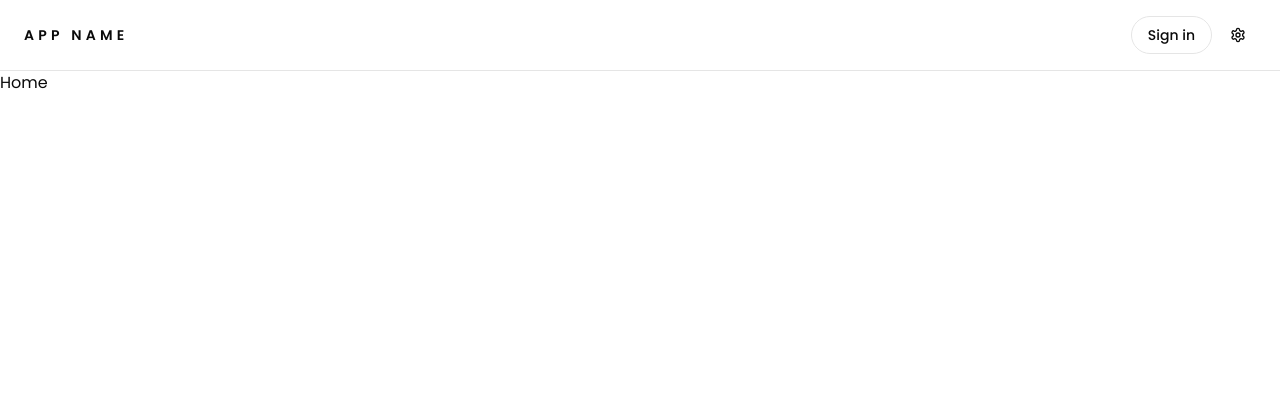
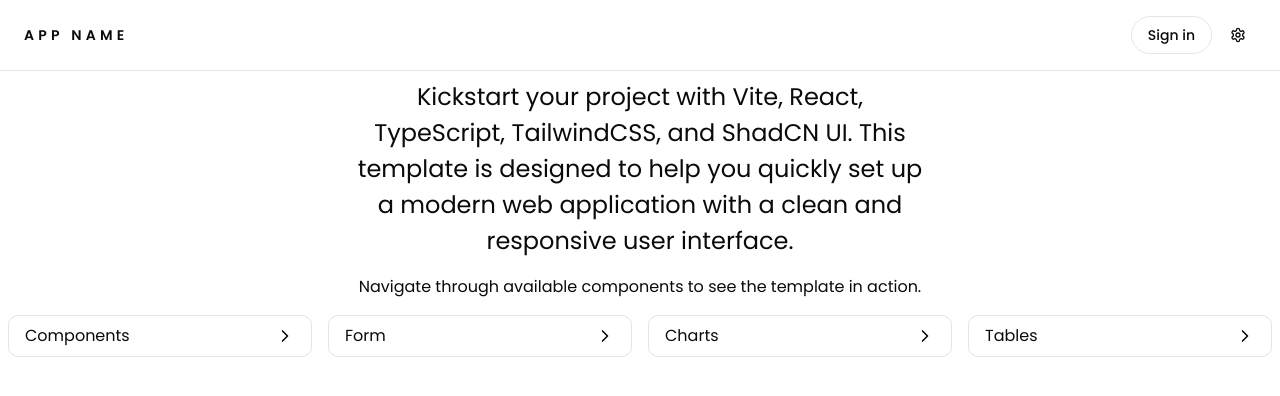
Before and after one commit to Nayakv46/react-boilerplate, a React (Vite) app: page / in a window 1280 px wide. Shown: the top 396 px of the page. Built offline with nearby package versions, Linux system fonts and the light colour scheme; no server answers.

Commit message:
Base homepage with preview pages structure

```diff
--- a/src/app/App.tsx
+++ b/src/app/App.tsx
@@ -14,6 +14,10 @@ const App = () => {
           <Route path="/" element={<Home />} />
           <Route path="/login" element={<Login />} />
           <Route path="/signup" element={<SignUp />} />
+          <Route path="/components" element={<Home />} />
+          <Route path="/form" element={<Home />} />
+          <Route path="/charts" element={<Home />} />
+          <Route path="/tables" element={<Home />} />
         </Routes>
       </BrowserRouter>
     </ThemeProvider>
--- a/src/components/Navbar/Navbar.tsx
+++ b/src/components/Navbar/Navbar.tsx
@@ -4,7 +4,7 @@ import { LuSettings } from "react-icons/lu";
 import PopoverWrapper from "../ui/shadcn/PopoverWrapper";
 import { useTheme } from "../ui/shadcn/theme-provider";
 import { Switch } from "../ui/shadcn/switch";
-// import { useEngagementsStore } from "@/stores/engagementsStore";
+// import { useEngagementsStore } from "@/stores/engagementsStore"; change to partner store
 
 const Navbar = () => {
   // const {
--- a/src/pages/Home/Home.tsx
+++ b/src/pages/Home/Home.tsx
@@ -1,7 +1,50 @@
-import React from "react";
+import { Link } from "react-router";
+import { ChevronRight } from "lucide-react";
 
 const Home = () => {
-  return <div>Home</div>;
+  return (
+    <div className="flex flex-col gap-4 p-2">
+      <h4 className="max-w-xl text-center mx-auto">
+        Kickstart your project with Vite, React, TypeScript, TailwindCSS, and
+        ShadCN UI. This template is designed to help you quickly set up a modern
+        web application with a clean and responsive user interface.
+      </h4>
+      <p className="max-w-xl text-center mx-auto">
+        Navigate through available components to see the template in action.
+      </p>
+
+      <div className="grid grid-cols-4 gap-4">
+        <Link
+          to="/components"
+          className="flex items-center justify-between gap-2 rounded-lg border py-2 px-4 hover:bg-accent transition"
+        >
+          Components
+          <ChevronRight size={20} />
+        </Link>
+        <Link
+          to="/form"
+          className="flex items-center justify-between gap-2 rounded-lg border py-2 px-4 hover:bg-accent transition"
+        >
+          Form
+          <ChevronRight size={20} />
+        </Link>
+        <Link
+          to="/charts"
+          className="flex items-center justify-between gap-2 rounded-lg border py-2 px-4 hover:bg-accent transition"
+        >
+          Charts
+          <ChevronRight size={20} />
+        </Link>
+        <Link
+          to="/tables"
+          className="flex items-center justify-between gap-2 rounded-lg border py-2 px-4 hover:bg-accent transition"
+        >
+          Tables
+          <ChevronRight size={20} />
+        </Link>
+      </div>
+    </div>
+  );
 };
 
 export default Home;
```
